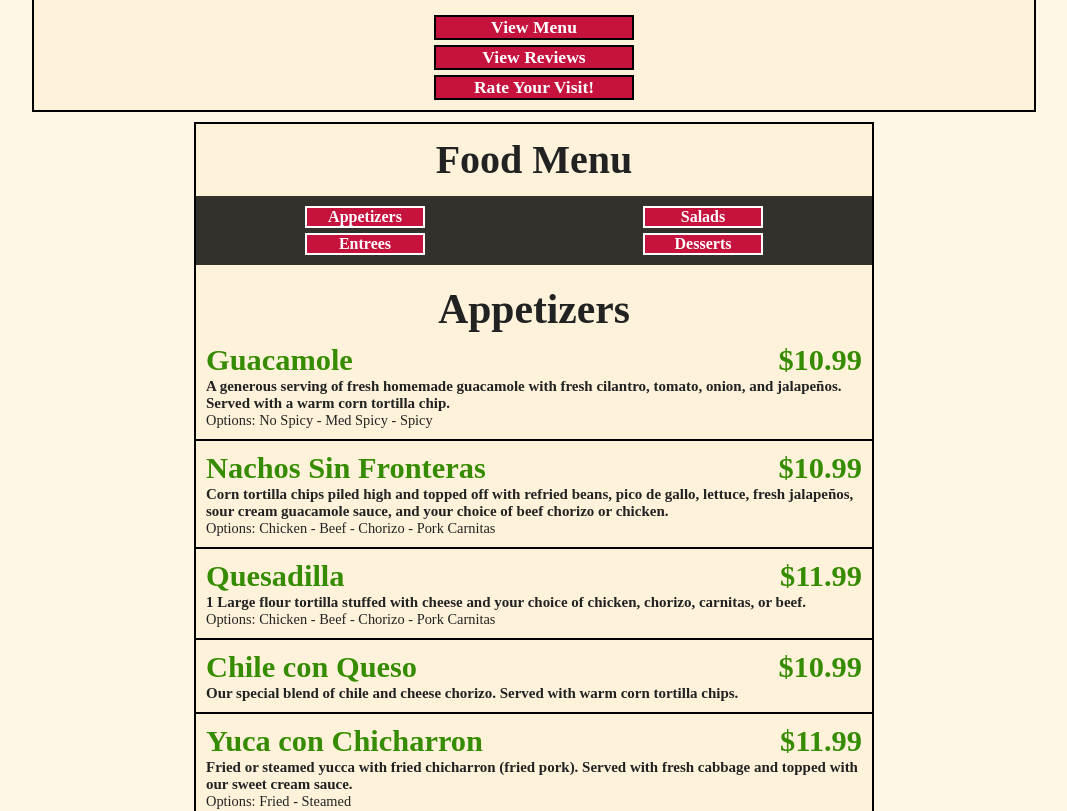
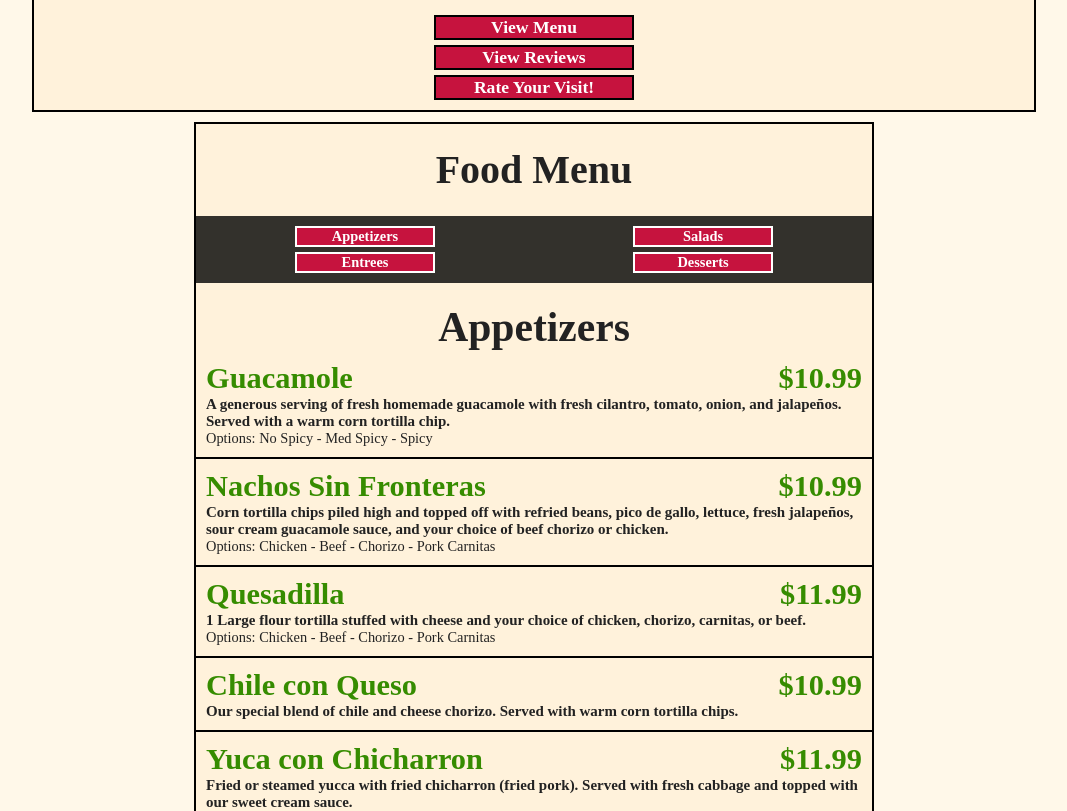
Before and after one commit to isaiahxs/Sin-Fronteras-Cafe, a React (Create React App) app: page / in a window 1280 px wide. Shown: the part 960-1771 px from the top of the page, without its empty margins (106-1173 px from the left). Built offline with nearby package versions, Linux system fonts and the light colour scheme; a web font is replaced by a local one.

Commit message:
more improvements to smaller and medium dimensions

```diff
--- a/src/components/DrinksMenuNav/index.js
+++ b/src/components/DrinksMenuNav/index.js
@@ -75,7 +75,7 @@ export default function DrinksMenuNav({ sectionRefsDrinks }) {
     const scrollToSection = (section) => {
         const sectionElement = document.getElementById(section.toLowerCase().replace(' ', '-'));
         if (sectionElement) {
-            const yOffset = -220;
+            const yOffset = -210;
             const topOffset = sectionElement.getBoundingClientRect().top + window.scrollY + yOffset;
             window.scrollTo({ top: topOffset, behavior: 'smooth' });
         }
--- a/src/components/FoodMenu/FoodMenu.css
+++ b/src/components/FoodMenu/FoodMenu.css
@@ -14,8 +14,8 @@
     justify-content: center;
     text-align: center;
     font-size: 2.5rem;
-    margin-bottom: 0px;
-    margin-top: 0px;
+    margin-bottom: 10px;
+    margin-top: 10px;
     line-height: 4.5rem;
 }
 
@@ -86,6 +86,8 @@
     align-items: center;
     margin-top: 20px;
     margin-bottom: 0px;
+    padding: 10px;
+    padding-bottom: 0px;
 }
 
 .gluten-warning {
@@ -102,7 +104,8 @@
     display: flex;
     justify-content: center;
     text-align: center;
-    padding: 0px;
+    padding: 10px;
+    padding-top: 0px;
     margin-top: 0px;
     margin-bottom: 20px;
 }
--- a/src/components/FoodMenuNav/FoodMenuNav.css
+++ b/src/components/FoodMenuNav/FoodMenuNav.css
@@ -36,8 +36,8 @@
 }
 
 .menu-nav-button {
-    width: 120px;
-    font-size: 1.0rem;
+    width: 140px;
+    font-size: 0.9rem;
     border: 2px solid white;
 }
 
@@ -78,13 +78,15 @@
 @media screen and (max-width: 495px) {
     .menu-nav.sticky {
         top: 63px;
-        padding-top: 5px;
-        padding-bottom: 5px;
+        padding-top: 10px;
+        padding-bottom: 10px;
     }
 }
 
-/* @media screen and (max-width: 430px) {
-    .menu-nav-button {
-        width: 110px;
+@media screen and (min-width: 495px) {
+    .menu-nav.sticky {
+        top: 80px;
+        padding-top: 10px;
+        padding-bottom: 10px;
     }
-} */
+}
--- a/src/components/FoodMenuNav/index.js
+++ b/src/components/FoodMenuNav/index.js
@@ -73,7 +73,7 @@ export default function FoodMenuNav({ sectionRefs }) {
     const scrollToSection = (section) => {
         const sectionElement = document.getElementById(section.toLowerCase().replace(' ', '-'));
         if (sectionElement) {
-            const yOffset = -170;
+            const yOffset = -210;
             const topOffset = sectionElement.getBoundingClientRect().top + window.scrollY + yOffset;
             window.scrollTo({ top: topOffset, behavior: 'smooth' });
         }
--- a/src/components/Navigation/Navigation.css
+++ b/src/components/Navigation/Navigation.css
@@ -36,9 +36,13 @@
 
 .panel-language-button,
 .panel-button {
-    width: 195px !important;
+    width: 195px;
     /* font-size: 1.0rem !important; */
     padding: 0px 10px;
+}
+
+.panel-language-button {
+    border: 2px solid white;
 }
 
 .nav-bar.hidden {
@@ -81,7 +85,8 @@
     border: none;
     /* font-weight: 500; */
     border: 2px solid #c6133e;
-    width: 156px;
+    /* width: 210px !important; */
+    font-size: 1.1rem;
 }
 
 .nav-button.active {
@@ -184,11 +189,7 @@
     align-items: center;
 }
 
-.panel-language-button {
-    width: 156px;
-    border: 2px solid white;
-    font-size: 1.0rem;
-}
+
 
 .panel-logo {
     cursor: default !important;
```
